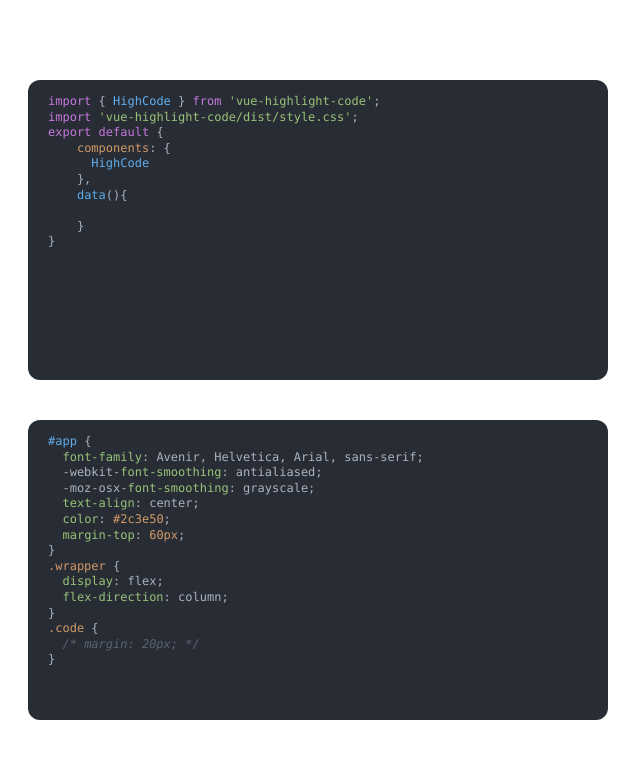
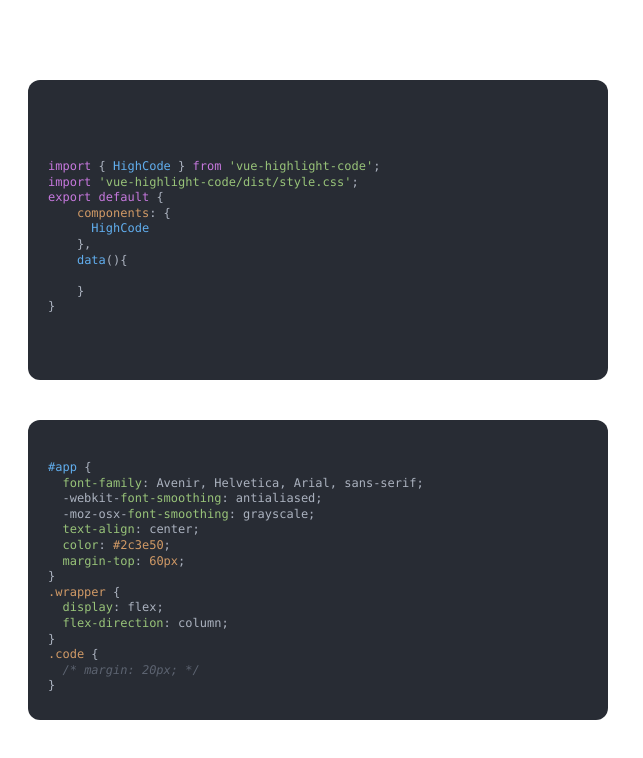
Before and after one commit to F-one-1/vue-highlight-code, a Vue app: page / in a window 1280 px wide. Shown: the top 758 px of the page, without its empty margins (0-643 px from the left). Built offline with nearby package versions, Linux system fonts and the light colour scheme.

Commit message:
Removed height tag from codeArea
The height tag in codeArea resulted in an incorrect total height and made the code overlap with the tile bar in small views.

```diff
--- a/src/components/HighCode.vue
+++ b/src/components/HighCode.vue
@@ -199,8 +199,7 @@ defineExpose({
         borderBottomLeftRadius: props.borderRadius,
         borderBottomRightRadius: props.borderRadius,
         borderTopLeftRadius: withoutHeader == true ? props.borderRadius : 0,
-        borderTopRightRadius: withoutHeader == true ? props.borderRadius : 0,
-        height: props.height,
+        borderTopRightRadius: withoutHeader == true ? props.borderRadius : 0
       }"
       :class="{
         srollbar_style: props.scrollStyleBool === true,
```
